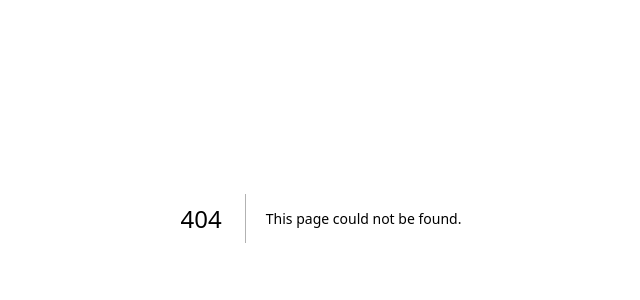
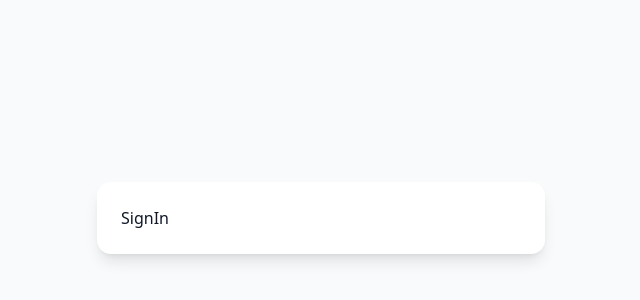
Before and after one commit to aehamdy/athlo-store, a Next.js app: page /sign-in in a window 1280 px wide. Before the commit this address had no page. Shown: the part 182-482 px from the top of the page, without its empty margins (319-959 px from the left). Built offline with nearby package versions, Linux system fonts and the light colour scheme.

Commit message:
Feat: Create auth pages sign-in and sign-up

```diff
--- /dev/null
+++ b/app/(auth)/layout.tsx
@@ -0,0 +1,15 @@
+import { ReactNode } from "react";
+
+function AuthLayout({ children }: { children: ReactNode }) {
+  return (
+    <html lang="en">
+      <body className="bg-gray-50 dark:bg-gray-900 text-gray-900 dark:text-white min-h-screen flex items-center justify-center">
+        <div className="w-full max-w-md p-6 bg-white dark:bg-gray-800 rounded-xl shadow-lg">
+          {children}
+        </div>
+      </body>
+    </html>
+  );
+}
+
+export default AuthLayout;
--- /dev/null
+++ b/app/(auth)/sign-in/page.tsx
@@ -0,0 +1,5 @@
+function SignIn() {
+  return <div>SignIn</div>;
+}
+
+export default SignIn;
--- /dev/null
+++ b/app/(auth)/sign-up/page.tsx
@@ -0,0 +1,5 @@
+function SignUp() {
+  return <div>SignUp</div>;
+}
+
+export default SignUp;
```
